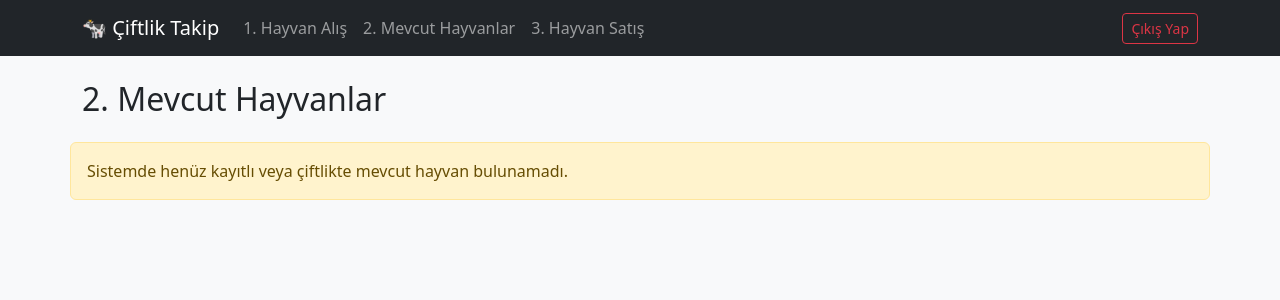
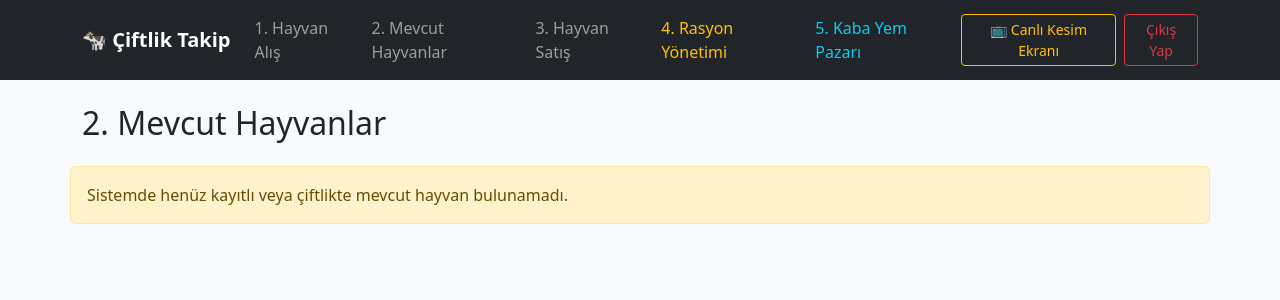
Before and after one commit to Dev1Zfr/PROJE_KLASORU, a Flask app: page / in a window 1280 px wide. Shown: the top 300 px of the page. Run offline with Flask 3, Linux system fonts and the light colour scheme; a user stored in the database is signed in.

Commit message:
Update layout.html

```diff
--- a/templates/layout.html
+++ b/templates/layout.html
@@ -3,25 +3,34 @@
 <head>
     <meta charset="UTF-8">
     <meta name="viewport" content="width=device-width, initial-scale=1.0">
-    <title>Çiftlik Otomasyonu</title>
+    <title>Çiftlik & Kurban Otomasyonu</title>
     <link href="https://cdn.jsdelivr.net/npm/bootstrap@5.3.0/dist/css/bootstrap.min.css" rel="stylesheet">
 </head>
 <body class="bg-light">
     <nav class="navbar navbar-expand-lg navbar-dark bg-dark mb-4">
         <div class="container">
-            <a class="navbar-brand" href="/">🐄 Çiftlik Takip</a>
-            <div class="navbar-nav">
-                <a class="nav-link" href="/ekle">1. Hayvan Alış</a>
-                <a class="nav-link" href="/">2. Mevcut Hayvanlar</a>
-                <a class="nav-link" href="/satilanlar">3. Hayvan Satış</a>
-            </div>
-            <div class="navbar-nav ms-auto">
-                <a class="btn btn-outline-danger btn-sm" href="/logout">Çıkış Yap</a>
+            <a class="navbar-brand fw-bold" href="/">🐄 Çiftlik Takip</a>
+            <button class="navbar-toggler" type="button" data-bs-toggle="collapse" data-bs-target="#navbarNav">
+                <span class="navbar-toggler-icon"></span>
+            </button>
+            <div class="collapse navbar-collapse" id="navbarNav">
+                <div class="navbar-nav me-auto">
+                    <a class="nav-link" href="/ekle">1. Hayvan Alış</a>
+                    <a class="nav-link" href="/">2. Mevcut Hayvanlar</a>
+                    <a class="nav-link" href="/satilanlar">3. Hayvan Satış</a>
+                    <a class="nav-link text-warning" href="/rasyon">4. Rasyon Yönetimi</a>
+                    <a class="nav-link text-info" href="/kaba-yem">5. Kaba Yem Pazarı</a>
+                </div>
+                <div class="navbar-nav">
+                    <a class="btn btn-outline-warning btn-sm me-2" href="/kesim-ekrani" target="_blank">📺 Canlı Kesim Ekranı</a>
+                    <a class="btn btn-outline-danger btn-sm" href="/logout">Çıkış Yap</a>
+                </div>
             </div>
         </div>
     </nav>
-    <div class="container">
+    <div class="container mb-5">
         {% block content %}{% endblock %}
     </div>
+    <script src="https://cdn.jsdelivr.net/npm/bootstrap@5.3.0/dist/js/bootstrap.bundle.min.js"></script>
 </body>
 </html>
```
